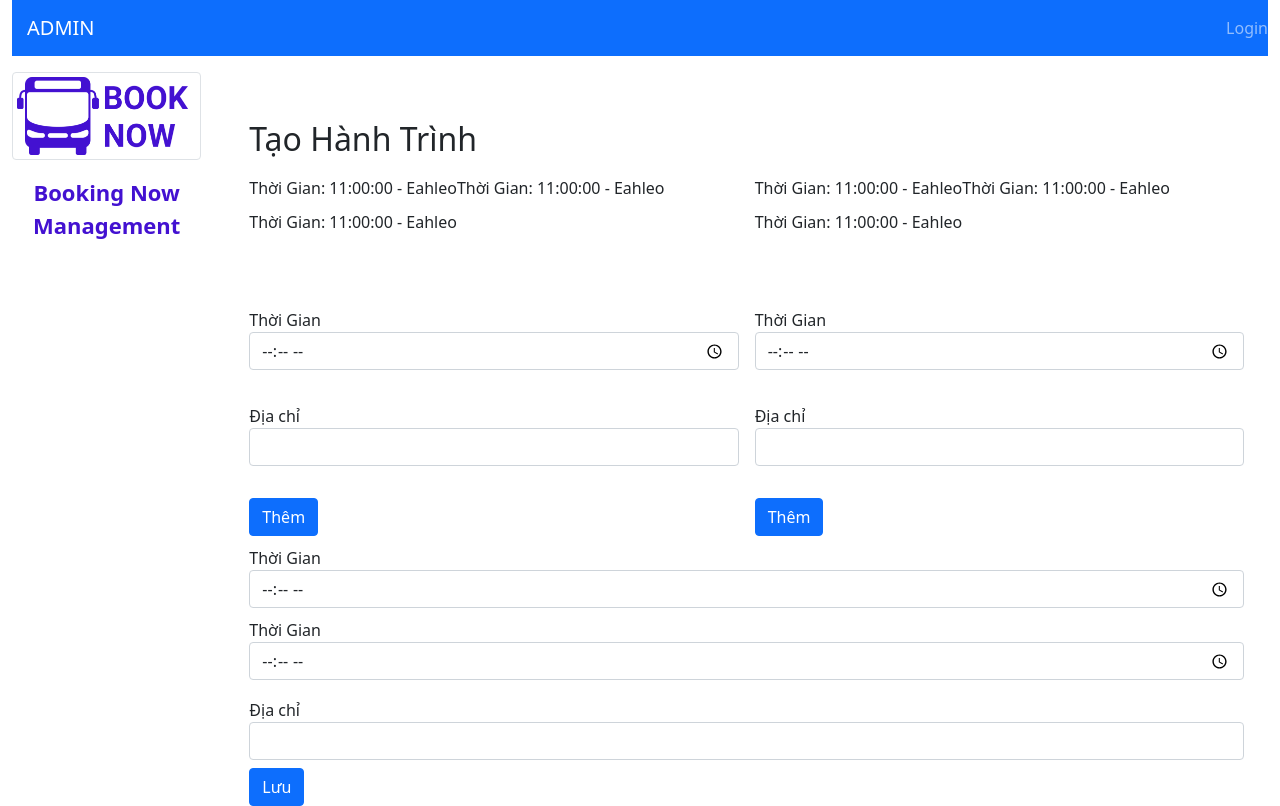
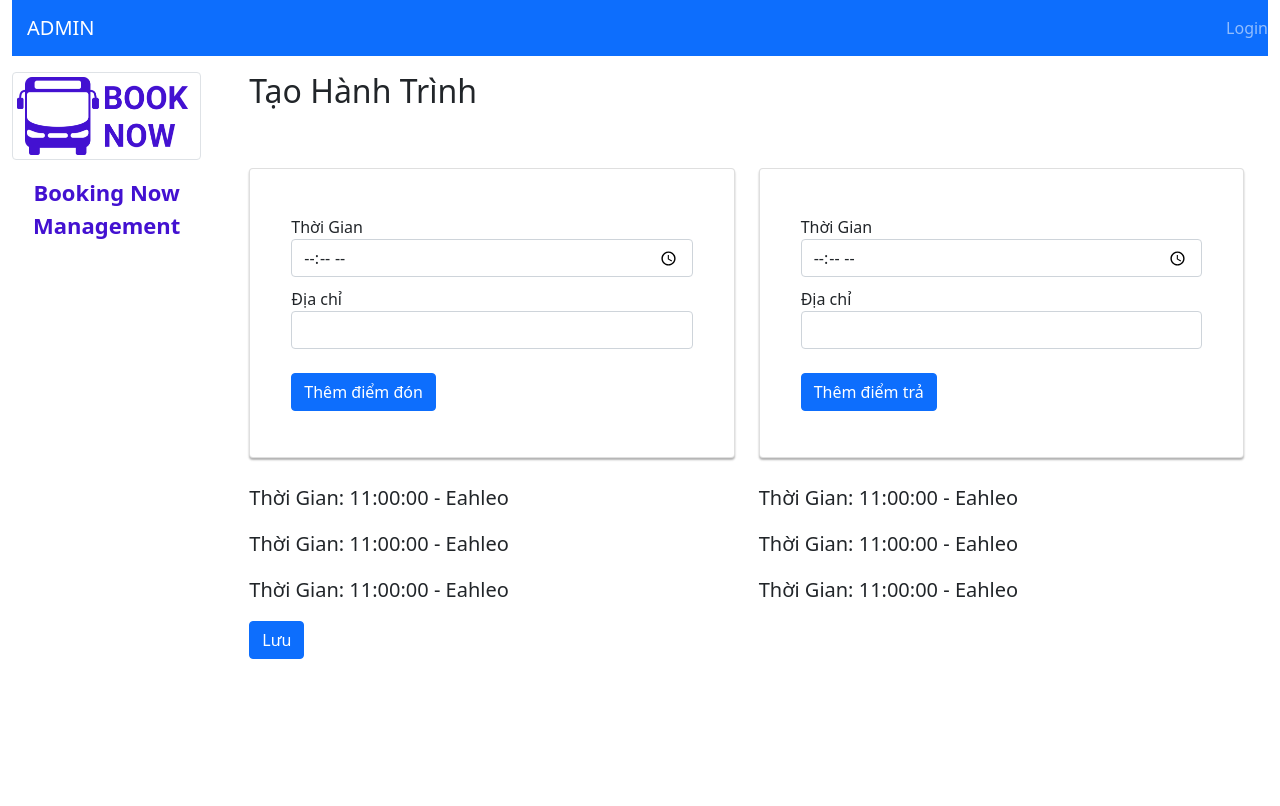
Before and after one commit to congchien0104/UTE.K18-TLCN-FE, a React (Create React App) app: page /temp in a window 1280 px wide. Built offline with nearby package versions, Linux system fonts and the light colour scheme.

Commit message:
update journey form

```diff
--- a/src/components/Journeys/AddJourney.js
+++ b/src/components/Journeys/AddJourney.js
@@ -5,6 +5,7 @@ import * as Yup from "yup";
 import { useParams, useHistory } from "react-router-dom";
 import companyService from "../../services/company.service";
 import { SuccessNotify } from "../../utils/Notify";
+import "bootstrap/dist/css/bootstrap.min.css";
 
 const temp = [
   {
@@ -70,17 +71,17 @@ function AddJourney() {
       });
   }
   return (
-    <div className="container mt-5">
+    <div className="container">
       <h2>Tạo Hành Trình</h2>
-      <div class="row g-3">
-        <div class="col">
+      {/* <div className="row">
+        <div className="col-6">
           {
             temp.map((item) => (
               <label>Thời Gian: {item.time} - {item.address}</label>
             ))
           }
         </div>
-        <div class="col">
+        <div className="col-6">
           {
             temp.map((item) => (
               <label>Thời Gian: {item.time} - {item.address}</label>
@@ -88,8 +89,8 @@ function AddJourney() {
           }
         </div>
       </div>
-      <div class="row g-3 mt-5">
-        <div class="col">
+      <div className="row">
+        <div className="col-6">
           <label for="time_hour">Thời Gian</label>
           <input
             name="time_hour"
@@ -99,7 +100,7 @@ function AddJourney() {
           />
           <div className="invalid-feedback">{errors.time_hour?.message}</div>
         </div>
-        <div class="col">
+        <div className="col-6">
           <label for="time_hour">Thời Gian</label>
           <input
             name="time_hour"
@@ -110,8 +111,8 @@ function AddJourney() {
           <div className="invalid-feedback">{errors.time_hour?.message}</div>
         </div>
       </div>
-      <div class="row g-3 mt-2">
-        <div class="col">
+      <div className="row">
+        <div className="col">
           <label for="station">Địa chỉ</label>
           <input
             name="address"
@@ -121,7 +122,7 @@ function AddJourney() {
           />
           <div className="invalid-feedback">{errors.address?.message}</div>
         </div>
-        <div class="col">
+        <div className="col">
           <label for="station">Địa chỉ</label>
           <input
             name="address"
@@ -132,22 +133,99 @@ function AddJourney() {
           <div className="invalid-feedback">{errors.address?.message}</div>
         </div>
       </div>
-      <div class="row g-3 mt-2">
-        <div class="col">
+      <div className="row">
+        <div className="col">
           <button className="btn btn-primary mt-2" onClick={handleAddressTo}>
             Thêm
           </button>
         </div>
-        <div class="col">
+        <div className="col">
           <button className="btn btn-primary mt-2" onClick={handleAddressDes}>
             Thêm
           </button>
         </div>
+      </div> */}
+      <div className="row">
+        <div className="col-6 journey-start">
+          <div className="card">
+            <div className="card-body">
+              <div className="journey-block">
+                <label for="time_hour">Thời Gian</label>
+                <input
+                  name="time_hour"
+                  type="time"
+                  {...register("time_hour")}
+                  className={`form-control ${errors.time_hour ? "is-invalid" : ""}`}
+                />
+                <div className="invalid-feedback">{errors.time_hour?.message}</div>
               </div>
-
+              <div className="journey-block mb-4">
+                <label for="station">Địa chỉ</label>
+                <input
+                  name="address"
+                  type="text"
+                  {...register("address")}
+                  className={`form-control ${errors.address ? "is-invalid" : ""}`}
+                />
+                <div className="invalid-feedback">{errors.address?.message}</div>
+              </div>
+              <div className="journey-block">
+                <button className="btn btn-primary" onClick={handleAddressTo}>
+                  Thêm điểm đón
+                </button>
+              </div>
+            </div>
+          </div>
+          <div className="journey-list">
+            {
+              temp.map((item) => (
+                <p className="text-mute fs-5">Thời Gian: {item.time} - {item.address}</p>
+              ))
+            }
+          </div>
+        </div>
+        <div className="col-6 journey-end">
+          <div className="card">
+            <div className="card-body">
+              <div className="journey-block">
+                <label for="time_hour">Thời Gian</label>
+                <input
+                  name="time_hour"
+                  type="time"
+                  {...register("time_hour")}
+                  className={`form-control ${errors.time_hour ? "is-invalid" : ""}`}
+                />
+                <div className="invalid-feedback">{errors.time_hour?.message}</div>
+              </div>
+              <div className="journey-block mb-4">
+                <label for="station">Địa chỉ</label>
+                <input
+                  name="address"
+                  type="text"
+                  {...register("address")}
+                  className={`form-control ${errors.address ? "is-invalid" : ""}`}
+                />
+                <div className="invalid-feedback">{errors.address?.message}</div>
+              </div>
+              <div className="journey-block">
+                <button className="btn btn-primary" onClick={handleAddressDes}>
+                  Thêm điểm trả
+                </button>
+              </div>
+            </div>
+          </div>
+          <div className="journey-list">
+            {
+              temp.map((item) => (
+                <p className="text-mute fs-5">Thời Gian: {item.time} - {item.address}</p>
+              ))
+            }
+          </div>
+        </div>
+      </div>
       <form onSubmit={handleSubmit(onSubmit)}>
-      <div class="row">
-            <div class="col">
+        {/* <div className="row">
+          <div className="col">
             <div>
               <label for="time_hour">Thời Gian</label>
               <input
@@ -170,8 +248,8 @@ function AddJourney() {
             </div>
           </div>
         </div>
-        <div class="row mt-2">
-          <div class="col">
+        <div className="row">
+          <div className="col">
             <label for="station">Địa chỉ</label>
             <input
               name="address"
@@ -181,8 +259,8 @@ function AddJourney() {
             />
             <div className="invalid-feedback">{errors.address?.message}</div>
           </div>
-        </div>
-        <button type="submit" className="btn btn-primary mt-2">
+        </div> */}
+        <button type="submit" className="btn btn-primary">
           Lưu
         </button>
       </form>
```
Lines whose indentation alone changed are shown as unchanged.
